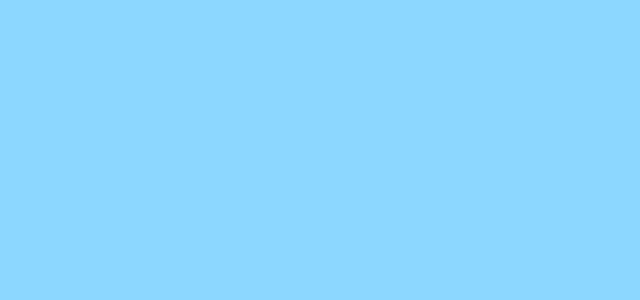
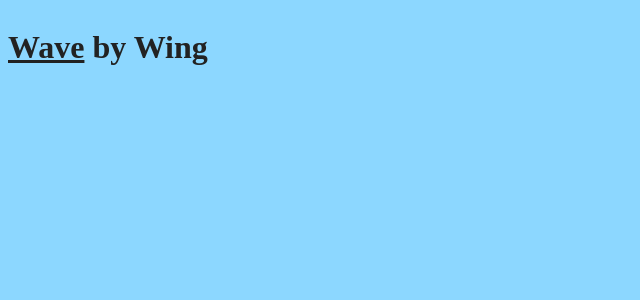
Before and after one commit to te-wing/wave.graphics, a Next.js app: page / in a window 1280 px wide. Shown: the top 300 px of the page, without its empty margins (0-640 px from the left). Built offline with nearby package versions, Linux system fonts and the light colour scheme.

Commit message:
タイトル

```diff
--- a/src/app/layout.tsx
+++ b/src/app/layout.tsx
@@ -1,6 +1,7 @@
 import type { Metadata } from "next";
 import "./globals.scss";
 import styles from './rootLayout.module.scss';
+import Link from 'next/link';
 
 export const metadata: Metadata = {
   title: "Wave | Physics Simulator App by Wing",
@@ -15,6 +16,7 @@ export default function RootLayout({
   return (
     <html lang="ja">
       <body>
+        <h1><Link href='/' className={styles.titleLink}>Wave</Link> by Wing</h1>
         {children}
       </body>
     </html>
--- a/src/app/rootLayout.module.scss
+++ b/src/app/rootLayout.module.scss
@@ -0,0 +1,3 @@
+.titleLink {
+  color: var(--foreground);
+}
```
